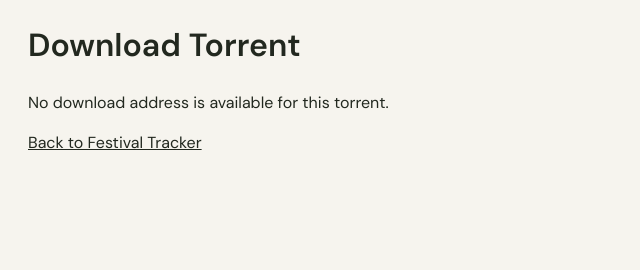
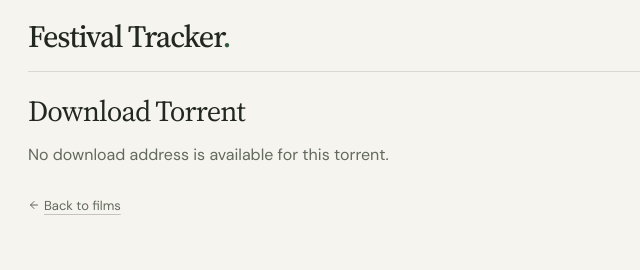
Before and after one commit to platypus-device/festival-tracker, a plain HTML site: page web/download/index.html in a window 1280 px wide. Shown: the whole page, without its empty margins (0-640 px from the left). Drawn offline with Linux system fonts and the light colour scheme.

Commit message:
Match torrent download page to Festival Tracker design

```diff
--- a/web/download/index.html
+++ b/web/download/index.html
@@ -6,17 +6,29 @@
     <meta name="robots" content="noindex" />
     <meta name="referrer" content="no-referrer" />
     <title>Download Torrent · Festival Tracker</title>
-    <link rel="stylesheet" href="../fonts/fonts.css" />
-    <link rel="stylesheet" href="../styles.css" />
-    <script src="./redirect.js?v=1" defer></script>
+    <link rel="stylesheet" href="../fonts/fonts.css?v=20261031-details-v2" />
+    <link rel="stylesheet" href="../styles.css?v=20261120-download-layout" />
+    <script src="./redirect.js?v=2" defer></script>
   </head>
   <body>
-    <main class="shell">
-      <h1>Download Torrent</h1>
-      <p id="downloadStatus" role="status">Looking up the current download address…</p>
-      <p><a id="downloadLink" hidden>Continue to YTS</a></p>
-      <p><a href="../">Back to Festival Tracker</a></p>
-      <noscript>Enable JavaScript to open this download link.</noscript>
-    </main>
+    <div class="shell">
+      <header class="topbar">
+        <div class="brand">
+          <h1>Festival Tracker<span class="brand-dot" aria-hidden="true">.</span></h1>
+        </div>
+      </header>
+      <main class="download-page" aria-labelledby="downloadTitle">
+        <h2 id="downloadTitle" class="view-title">Download Torrent</h2>
+        <p id="downloadStatus" class="download-status" role="status"></p>
+        <noscript><p class="download-status">Enable JavaScript to open this download.</p></noscript>
+        <div class="catalog-actions download-actions">
+          <a id="downloadLink" class="catalog-download" hidden>Download from YTS</a>
+          <a href="../" class="external-link download-back">
+            <svg class="external-link-icon" width="12" height="12" viewBox="0 0 24 24" fill="none" stroke="currentColor" stroke-width="2" stroke-linecap="round" stroke-linejoin="round" aria-hidden="true" focusable="false"><path d="M19 12H5m7 7-7-7 7-7" /></svg>
+            <span class="external-link-label">Back to films</span>
+          </a>
+        </div>
+      </main>
+    </div>
   </body>
 </html>
--- a/web/download/redirect.js
+++ b/web/download/redirect.js
@@ -5,6 +5,7 @@ async function openTorrentDownload() {
   const hash = new URLSearchParams(window.location.search).get("hash")?.toLowerCase();
   if (!hash || !/^[a-f0-9]{40}$/.test(hash)) throw new Error("Invalid torrent hash");
 
+  downloadStatus.textContent = "Finding the download link…";
   const response = await fetch("../data/yts-downloads.json", { cache: "no-store" });
   if (!response.ok) throw new Error("Download index unavailable");
   const urls = await response.json();
@@ -14,7 +15,7 @@ async function openTorrentDownload() {
 
   downloadLink.href = target.href;
   downloadLink.hidden = false;
-  downloadStatus.textContent = "Opening the YTS download…";
+  downloadStatus.textContent = "If the download doesn’t start, use the link below.";
   window.location.replace(target.href);
 }
 
--- a/web/styles.css
+++ b/web/styles.css
@@ -1021,6 +1021,26 @@ input:focus-visible, select:focus-visible {
   white-space: nowrap;
 }
 
+.download-page {
+  max-width: 36rem;
+}
+
+.download-status {
+  margin: 0;
+  color: var(--color-muted);
+}
+
+.download-actions {
+  margin-top: var(--space-4);
+  gap: var(--space-2) var(--space-5);
+}
+
+.download-back {
+  min-height: 44px;
+  color: var(--color-muted);
+  font-size: var(--type-meta);
+}
+
 .overlay {
   position: fixed;
   inset: 0;
```
Also changed, not shown: web/index.html (+1 -1 lines).
